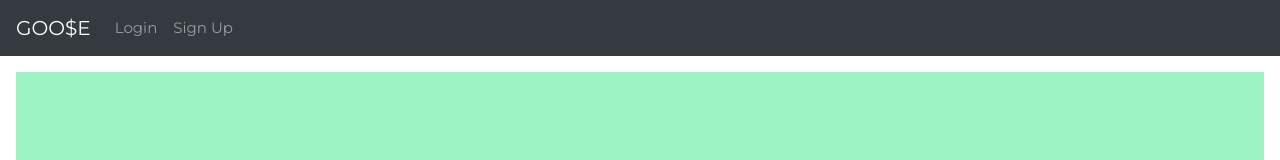
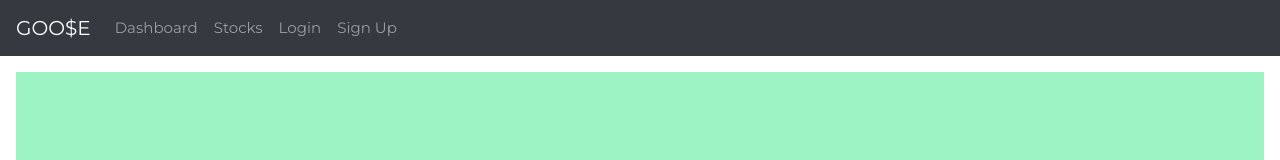
Before and after one commit to Ziyangll/GoldenGoose, a plain HTML site: page index.html in a window 1280 px wide. Shown: the top 160 px of the page. Drawn offline with nearby package versions, Linux system fonts and the light colour scheme.

Commit message:
Added Nav Options

```diff
--- a/index.html
+++ b/index.html
@@ -68,7 +68,12 @@
 
     <div class="collapse navbar-collapse" id="navbarNavAltMarkup">
       <ul class="navbar-nav">
-
+      	<li class="nav-item">
+          <a class="nav-link" href="./dashboard/index.html">Dashboard</a>
+        </li>
+        <li class="nav-item">
+          <a class="nav-link" href="./Stocks/stocks.html">Stocks</a>
+        </li>
         <li class="nav-item">
           <a class="nav-link" href="./sign-in/index.html">Login</a>
         </li>
```
